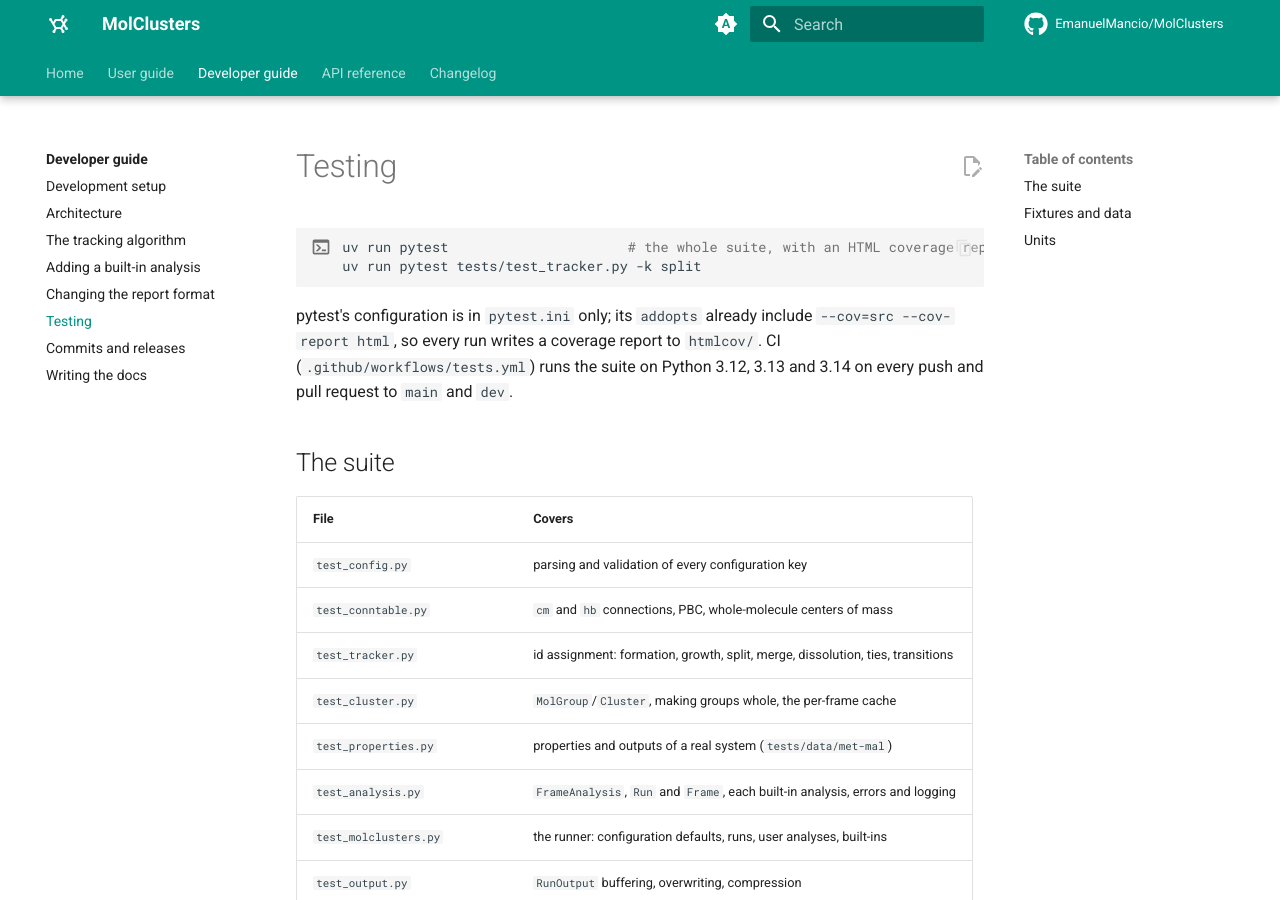
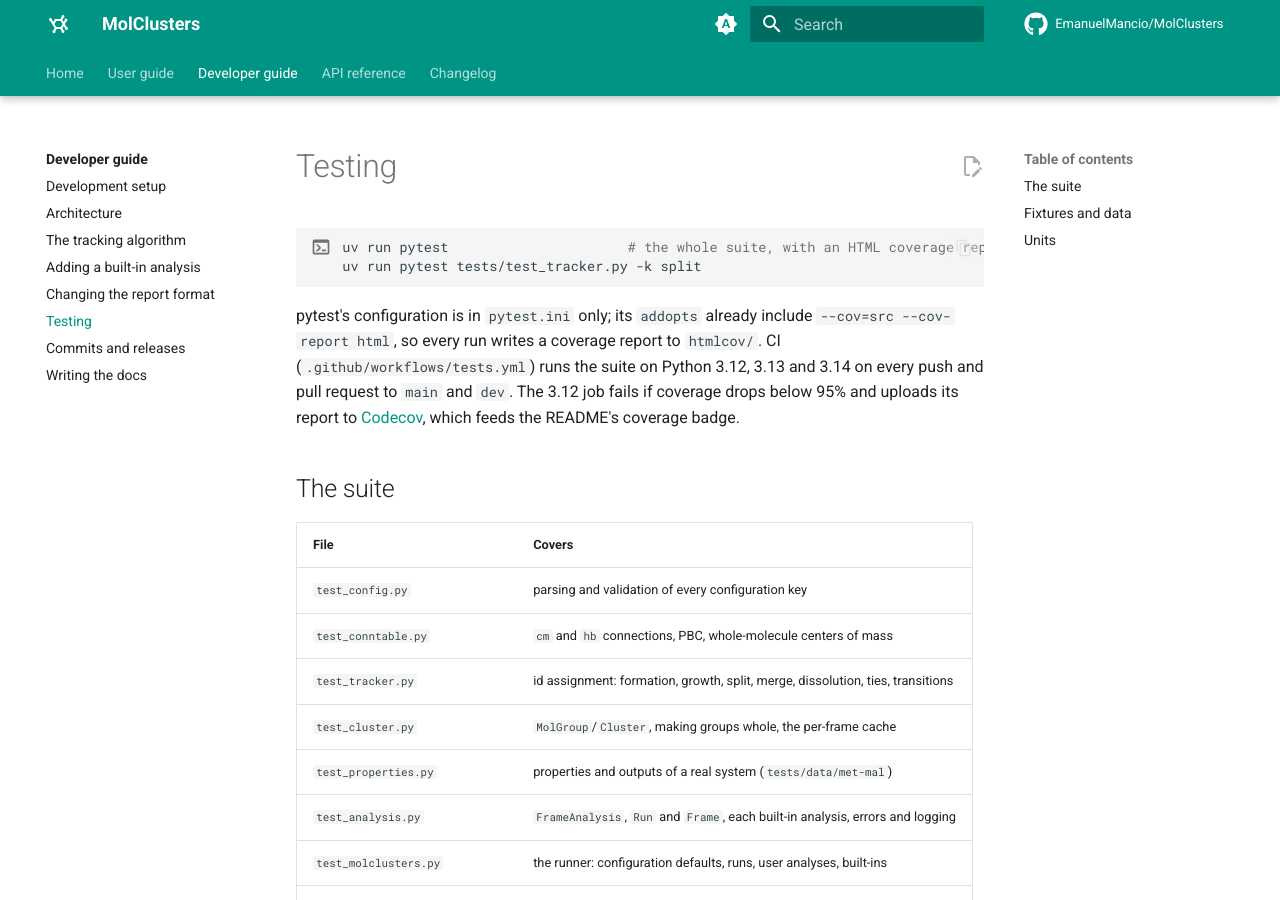
Before and after one commit to EmanuelMancio/MolClusters, an MkDocs documentation site: the page built from docs/developer-guide/testing.md, in a window 1280 px wide and 900 px high. Built offline with MkDocs 1.6.1 and Material for MkDocs 9.7.7, drawn with Linux system fonts in a browser that asks for light colours; comment, search, counter and statistics services are not loaded.

Commit message:
ci: upload coverage to Codecov and show a coverage badge
The Python 3.12 test job writes an XML coverage report, fails below 95% coverage and
uploads the report to Codecov with a tokenless OIDC upload; the README gets a coverage
badge for dev.

Co-Authored-By: Claude Opus 5.5 <noreply@anthropic.com>

```diff
--- a/docs/developer-guide/testing.md
+++ b/docs/developer-guide/testing.md
@@ -8,7 +8,9 @@ uv run pytest tests/test_tracker.py -k split
 pytest's configuration is in `pytest.ini` only; its `addopts` already include
 `--cov=src --cov-report html`, so every run writes a coverage report to `htmlcov/`.
 CI (`.github/workflows/tests.yml`) runs the suite on Python 3.12, 3.13 and 3.14 on
-every push and pull request to `main` and `dev`.
+every push and pull request to `main` and `dev`. The 3.12 job fails if coverage drops below
+95% and uploads its report to [Codecov](https://codecov.io/gh/EmanuelMancio/MolClusters),
+which feeds the README's coverage badge.
 
 ## The suite
 
```
Also changed, not shown: README.md (+1 -0 lines), 1 other file.
